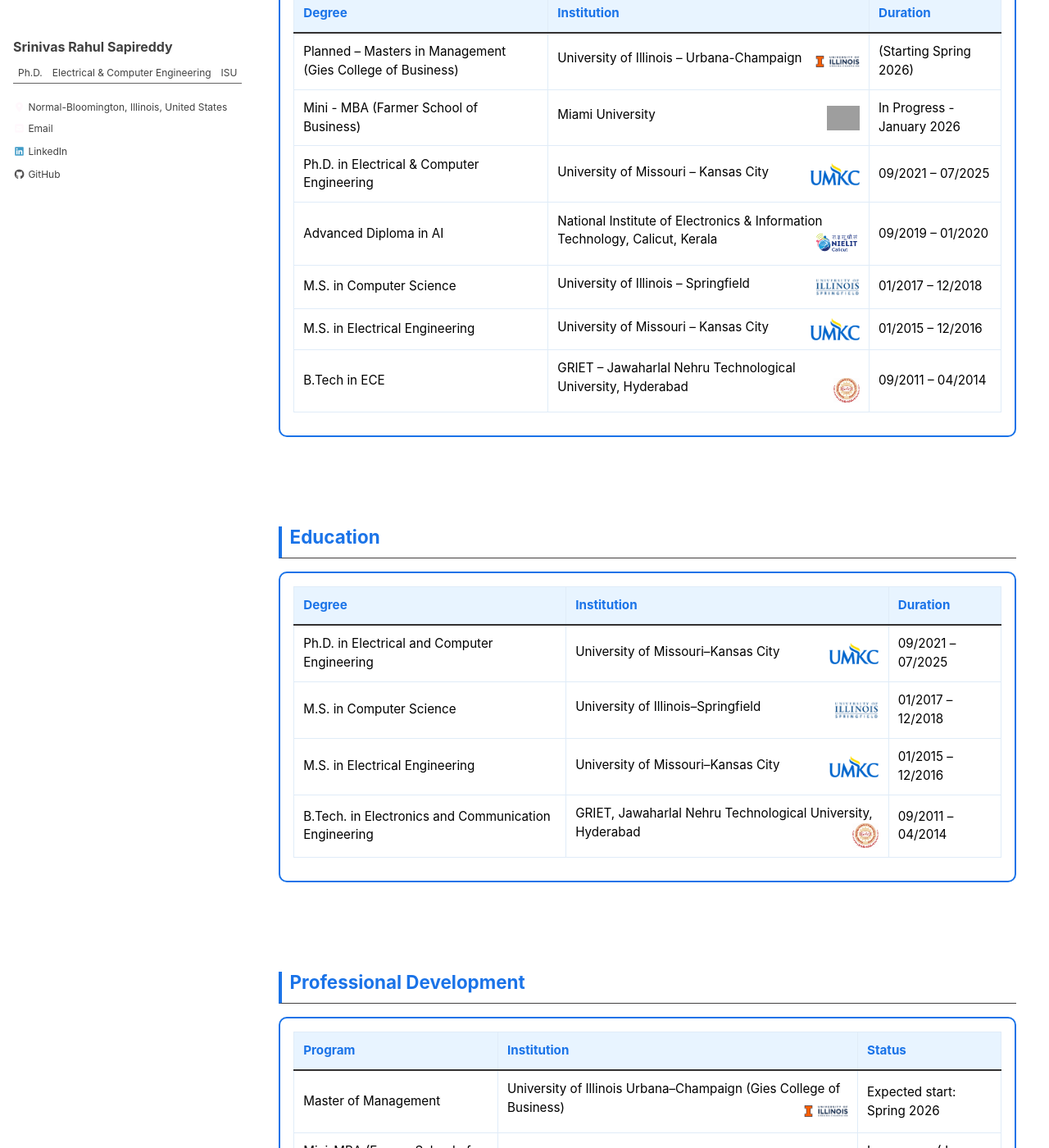
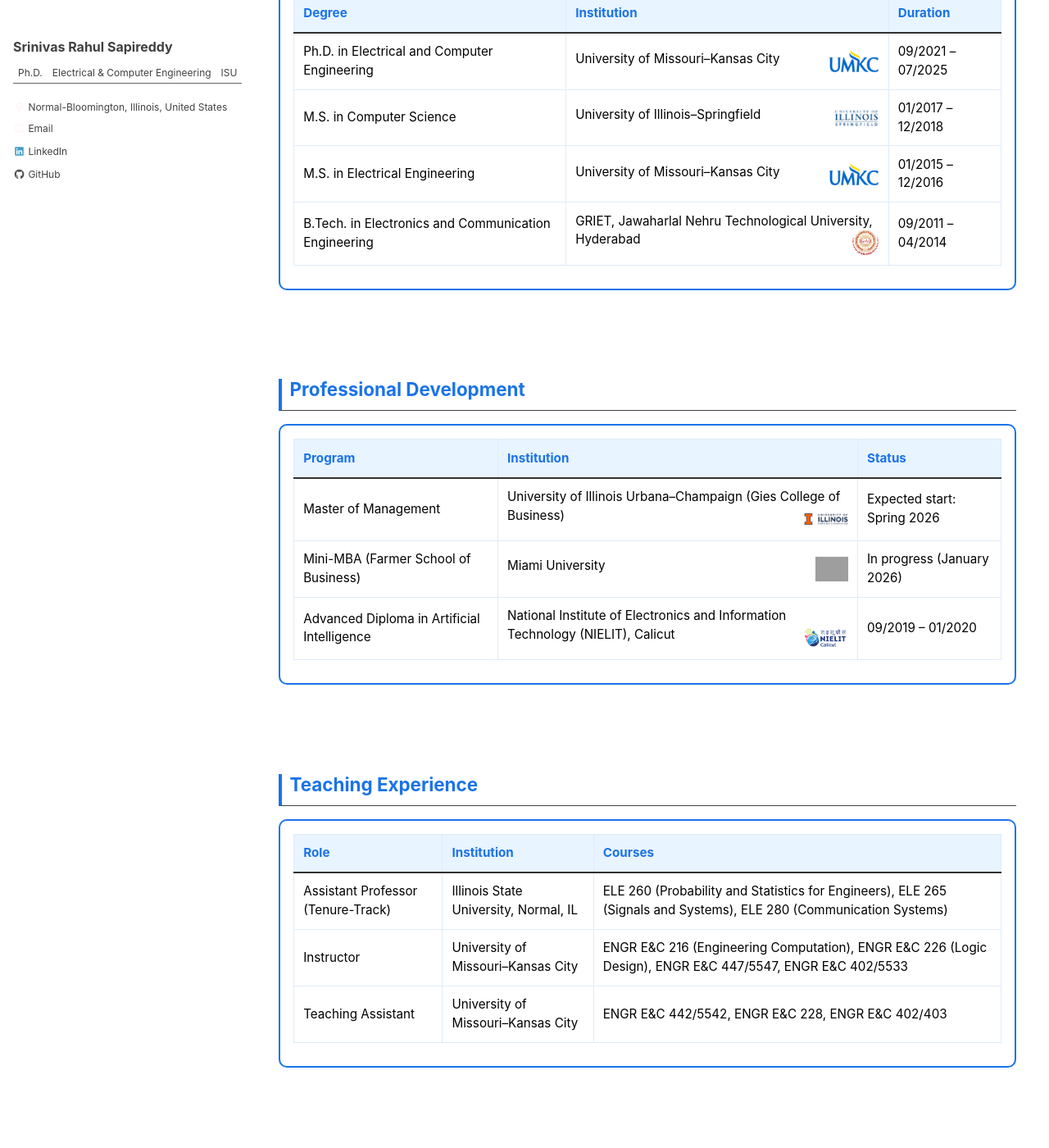
Before and after one commit to srsapireddy/srsapireddy.github.io, a Jekyll site: the page built from _pages/resume.md, in a window 1280 px wide and 1400 px high, scrolled down 292 px. Shown: the whole window at 82% size. Built offline with Jekyll 4.4.1, drawn with Linux system fonts in a browser that asks for light colours; cached includes are drawn as plain includes; nearby versions of some CDN libraries; grey boxes are pictures that could not be loaded.

Commit message:
Update resume.md

```diff
--- a/_pages/resume.md
+++ b/_pages/resume.md
@@ -85,40 +85,6 @@
 <div class="resume-container">
 
 <div class="resume-section">
-<h2>🎓 Education</h2>
-<div class="table-wrapper">
-<table class="resume-table">
-<thead><tr><th>Degree</th><th>Institution</th><th>Duration</th></tr></thead>
-<tbody>
-<tr><td>Planned – Masters in Management (Gies College of Business)
-            </td><td>University of Illinois – Urbana-Champaign
-            <img src="/images/UIUC.jpg" alt="UIUC Logo" class="logo">
-            </td><td>(Starting Spring 2026)</td></tr>
-<tr><td>Mini - MBA (Farmer School of Business)
-</td><td>Miami University
-<img src="/images/miami.png" alt="Miami Logo" class="logo">
-</td><td>In Progress - January 2026</td></tr>
-<tr><td>Ph.D. in Electrical & Computer Engineering</td><td>University of Missouri – Kansas City
-<img src="/images/UMKC.png" alt="UMKC Logo" class="logo">
-</td><td>09/2021 – 07/2025</td></tr>
-<tr><td>Advanced Diploma in AI</td><td>National Institute of Electronics & Information Technology, Calicut, Kerala
-<img src="/images/CALICUT.png" alt="NIELIT Logo" class="logo">
-</td><td>09/2019 – 01/2020</td></tr>
-<tr><td>M.S. in Computer Science</td><td>University of Illinois – Springfield
-<img src="/images/UIS.png" alt="UIS Logo" class="logo">
-</td><td>01/2017 – 12/2018</td></tr>
-<tr><td>M.S. in Electrical Engineering</td><td>University of Missouri – Kansas City
-<img src="/images/UMKC.png" alt="UMKC Logo" class="logo">
-</td><td>01/2015 – 12/2016</td></tr>
-<tr><td>B.Tech in ECE</td><td>GRIET – Jawaharlal Nehru Technological University, Hyderabad
-<img src="/images/GRIET.png" alt="GRIET Logo" class="logo">
-</td><td>09/2011 – 04/2014</td></tr>
-</tbody>
-</table>
-</div>
-</div>
-
-<div class="resume-section">
   <h2>Education</h2>
   <div class="table-wrapper">
     <table class="resume-table">
@@ -202,6 +168,51 @@
             <img src="/images/CALICUT.png" alt="NIELIT Logo" class="logo">
           </td>
           <td>09/2019 – 01/2020</td>
+        </tr>
+      </tbody>
+    </table>
+  </div>
+</div>
+
+<div class="resume-section">
+  <h2>Teaching Experience</h2>
+  <div class="table-wrapper">
+    <table class="resume-table">
+      <thead>
+        <tr>
+          <th>Role</th>
+          <th>Institution</th>
+          <th>Courses</th>
+        </tr>
+      </thead>
+      <tbody>
+        <tr>
+          <td>Assistant Professor (Tenure-Track)</td>
+          <td>Illinois State University, Normal, IL</td>
+          <td>
+            ELE 260 (Probability and Statistics for Engineers),
+            ELE 265 (Signals and Systems),
+            ELE 280 (Communication Systems)
+          </td>
+        </tr>
+        <tr>
+          <td>Instructor</td>
+          <td>University of Missouri–Kansas City</td>
+          <td>
+            ENGR E&amp;C 216 (Engineering Computation),
+            ENGR E&amp;C 226 (Logic Design),
+            ENGR E&amp;C 447/5547,
+            ENGR E&amp;C 402/5533
+          </td>
+        </tr>
+        <tr>
+          <td>Teaching Assistant</td>
+          <td>University of Missouri–Kansas City</td>
+          <td>
+            ENGR E&amp;C 442/5542,
+            ENGR E&amp;C 228,
+            ENGR E&amp;C 402/403
+          </td>
         </tr>
       </tbody>
     </table>
```
